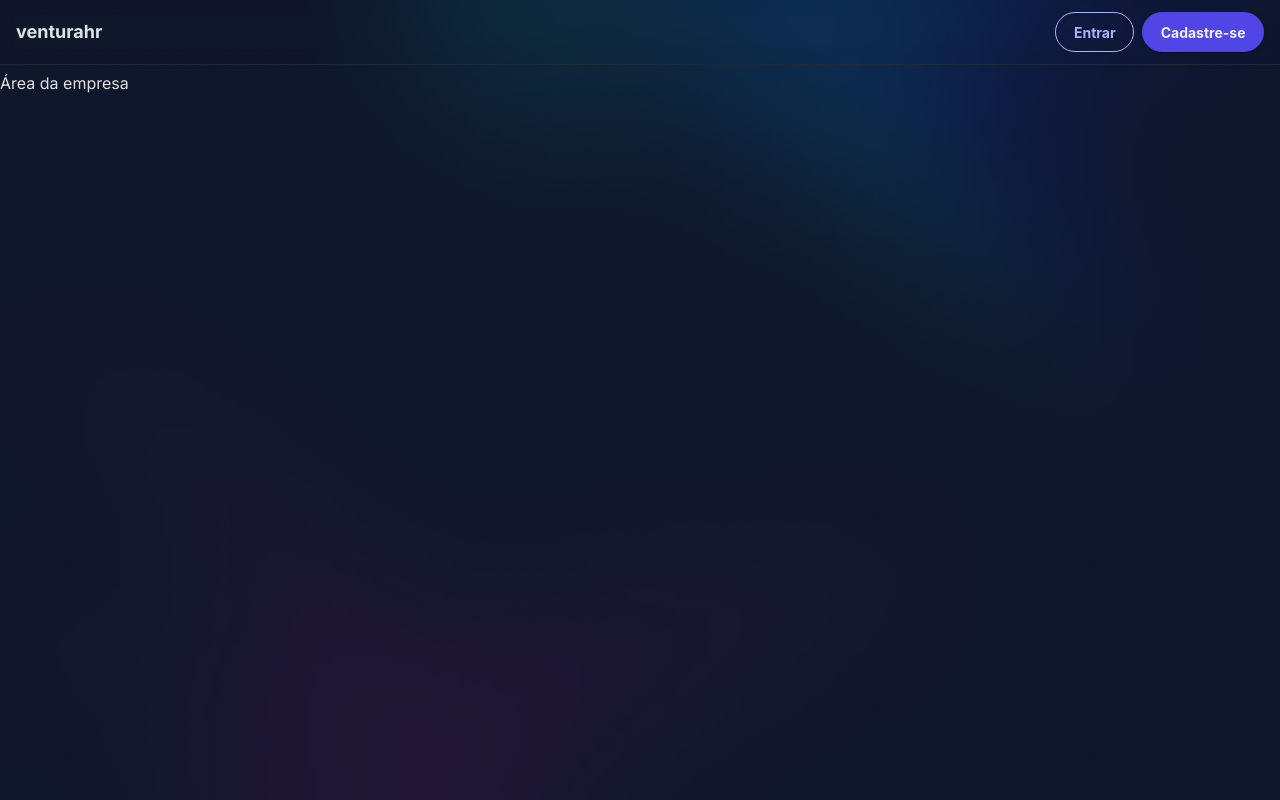
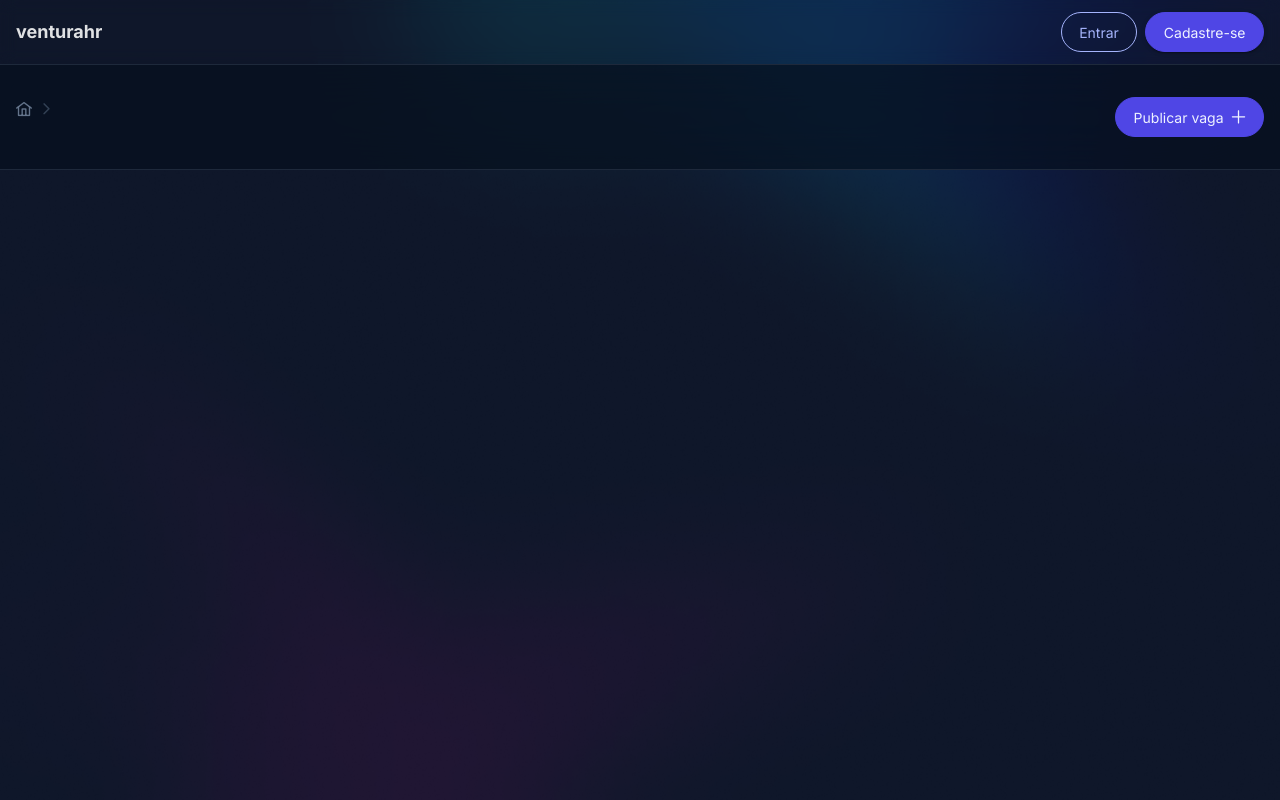
Before and after one commit to fabioper/VenturaHR, a Next.js app in the folder Web/venturahr-web/: page /company/dashboard in a window 1280 px wide. Built offline with nearby package versions, Linux system fonts and the light colour scheme; no server answers.

Commit message:
adiciona header ao dashboard de empresas

```diff
--- a/Web/venturahr-web/src/components/ProtectedPage.tsx
+++ b/Web/venturahr-web/src/components/ProtectedPage.tsx
@@ -5,10 +5,12 @@ import { useGuardAgainst } from "../hooks/useGuardAgainst"
 interface ProtectedPageProps {
   onlyRoles?: string[]
   children: React.ReactNode
+  loader?: JSX.Element
 }
 
 const ProtectedPage: React.FC<ProtectedPageProps> = ({
   onlyRoles = [],
+  loader,
   children,
 }) => {
   if (onlyRoles.length > 0) {
@@ -21,10 +23,10 @@ const ProtectedPage: React.FC<ProtectedPageProps> = ({
   const { loading } = useAuth()
 
   if (loading) {
-    return <div className="loader">Carregando...</div>
+    return loader || <div className="loader">Carregando...</div>
   }
 
-  return <>{children}</>
+  return <main>{children}</main>
 }
 
 export default ProtectedPage
--- a/Web/venturahr-web/src/pages/_app.tsx
+++ b/Web/venturahr-web/src/pages/_app.tsx
@@ -15,6 +15,7 @@ import "@fontsource/inter/400.css"
 import "@fontsource/inter/600.css"
 import "@fontsource/inter/700.css"
 import "@fontsource/jost/300.css"
+import "@fontsource/jost/400.css"
 import "@fontsource/jost/700.css"
 
 const MyApp: React.FC<AppProps> = ({ Component, pageProps }: AppProps) => {
--- a/Web/venturahr-web/src/pages/company/dashboard.tsx
+++ b/Web/venturahr-web/src/pages/company/dashboard.tsx
@@ -1,10 +1,59 @@
 import { NextPage } from "next"
 import ProtectedPage from "../../components/ProtectedPage"
+import { useAuth } from "../../contexts/AuthContext"
+import { Button } from "primereact/button"
+import { BreadCrumb } from "primereact/breadcrumb"
+import { PrimeIcons } from "primereact/api"
+import { Skeleton } from "primereact/skeleton"
+import { useMemo } from "react"
 
 const dashboard: NextPage = () => {
+  const { user } = useAuth()
+
+  const contentSkeleton = useMemo(
+    () => (
+      <div>
+        <div className="container py-8">
+          <div className="flex justify-between items-end">
+            <div>
+              <Skeleton width="50px" className="mb-5" />
+              <Skeleton width="150px" />
+            </div>
+            <Skeleton width="100px" />
+          </div>
+        </div>
+      </div>
+    ),
+    []
+  )
+
   return (
-    <ProtectedPage onlyRoles={["company"]}>
-      <div>Área da empresa</div>
+    <ProtectedPage onlyRoles={["company"]} loader={contentSkeleton}>
+      <header className=" bg-[#06111f] bg-opacity-70 border-0 border-b border-solid border-slate-800 backdrop-blur-2xl py-8">
+        <div className="container">
+          <div className="flex justify-between items-end">
+            <div>
+              <BreadCrumb
+                home={{
+                  icon: PrimeIcons.HOME,
+                }}
+                className="p-0 pb-5"
+              />
+              <h2 className="m-0 font-display text-3xl font-light">
+                {user?.name}
+              </h2>
+            </div>
+            <div className="flex gap-3">
+              <Button
+                label="Publicar vaga"
+                className="p-button-sm p-button-rounded"
+                icon={PrimeIcons.PLUS}
+                iconPos="right"
+              />
+            </div>
+          </div>
+        </div>
+      </header>
     </ProtectedPage>
   )
 }
--- a/Web/venturahr-web/src/styles/global.scss
+++ b/Web/venturahr-web/src/styles/global.scss
@@ -26,6 +26,5 @@ body {
 #__next {
   display: grid;
   grid-template-rows: min-content auto min-content;
-  @apply gap-2;
   height: 100%;
 }
--- /dev/null
+++ b/Web/venturahr-web/src/styles/libs/primereact/_breadcrumb.scss
@@ -0,0 +1,28 @@
+.p-breadcrumb {
+  @apply bg-none;
+  @apply bg-transparent;
+  @apply border-0;
+  @apply font-body;
+  @apply text-sm;
+
+  ul {
+    li {
+      &.p-breadcrumb-chevron {
+        @apply text-xs;
+        @apply text-slate-700;
+      }
+
+      .p-menuitem-link .p-menuitem-icon {
+        @apply text-slate-500;
+      }
+
+      .p-menuitem-link .p-menuitem-text {
+        @apply text-slate-300;
+      }
+
+      &:last-child .p-menuitem-text {
+        @apply text-slate-500;
+      }
+    }
+  }
+}
--- a/Web/venturahr-web/src/styles/libs/primereact/_buttons.scss
+++ b/Web/venturahr-web/src/styles/libs/primereact/_buttons.scss
@@ -3,7 +3,6 @@
   @apply border-indigo-600;
   @apply text-indigo-50;
   @apply transition-all;
-  @apply hover:-translate-y-0.5;
 
   &.p-button-shadowed:not(:disabled) {
     @apply shadow-2xl;
@@ -26,6 +25,22 @@
     @apply bg-indigo-600;
     @apply border-indigo-600;
     @apply text-indigo-50;
+  }
+
+  .p-button-label {
+    @apply font-body;
+    @apply font-normal;
+  }
+
+  &.p-button-info {
+    @apply bg-slate-100;
+    @apply border-slate-100;
+    @apply text-slate-700;
+
+    &:hover:enabled {
+      @apply bg-slate-200;
+      @apply border-slate-200;
+    }
   }
 }
 
--- a/Web/venturahr-web/src/styles/libs/primereact/_primereact.scss
+++ b/Web/venturahr-web/src/styles/libs/primereact/_primereact.scss
@@ -1,3 +1,4 @@
 @import "messages";
 @import "buttons";
 @import "input";
+@import "breadcrumb";
```
